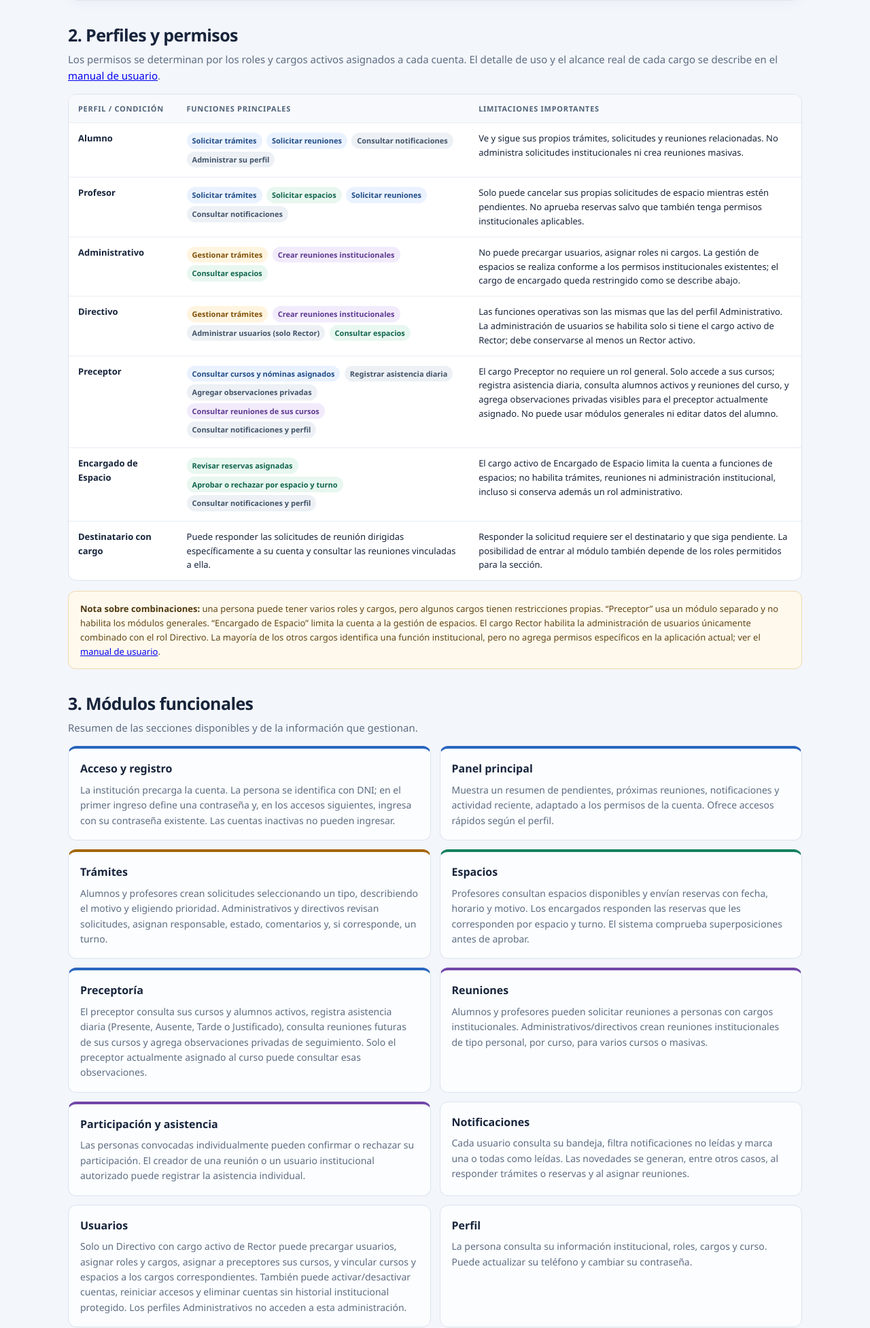
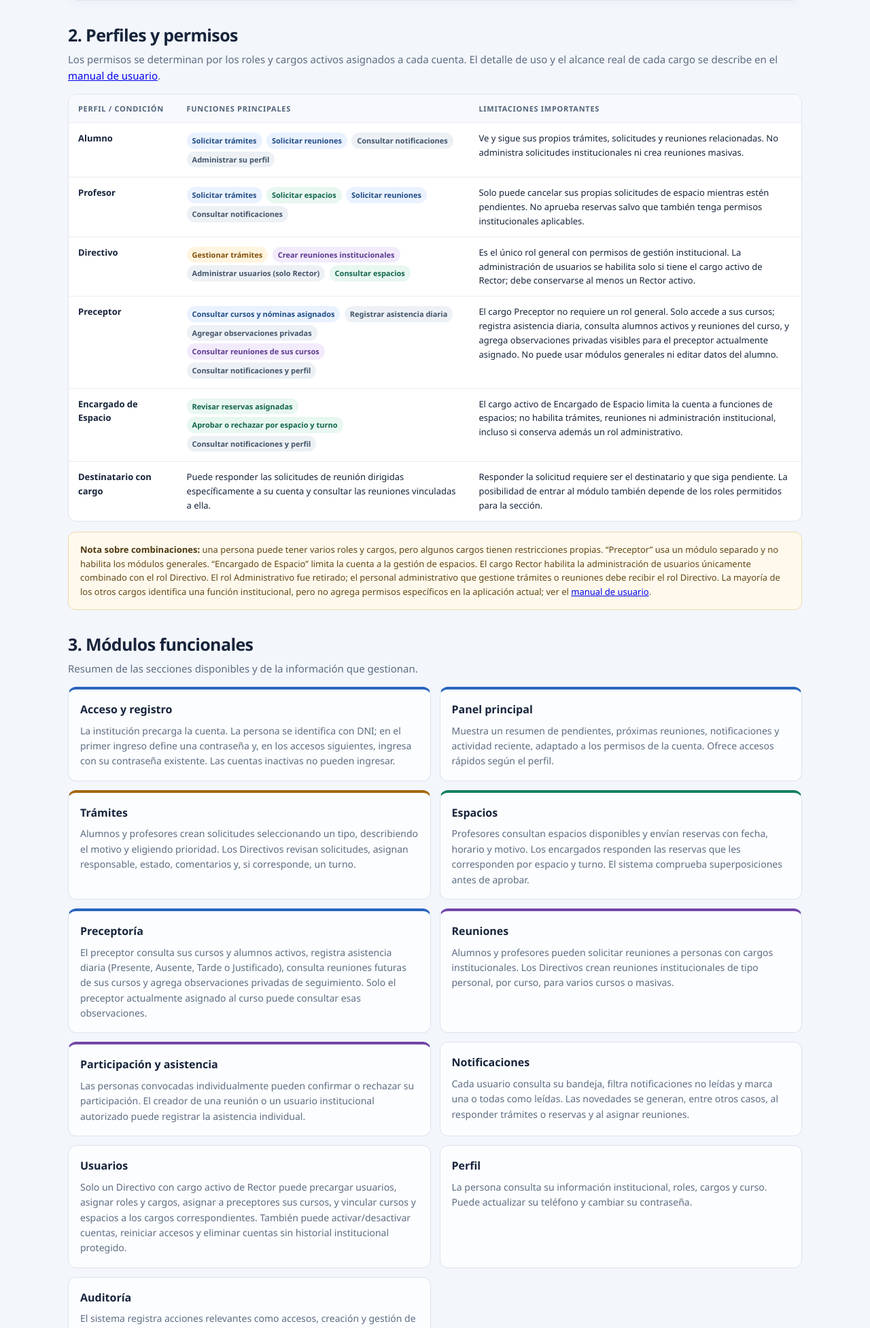
Before and after one commit to bautiprogramadorjunior/TurnOK, a PHP site: page /DOCUMENTO_FUNCIONAL.html in a window 1280 px wide. Shown: the part 936-2889 px from the top of the page at 68% size. Run offline with PHP 8.4, Linux system fonts and the light colour scheme.

Commit message:
repositorio 2?

```diff
--- a/DOCUMENTO_FUNCIONAL.html
+++ b/DOCUMENTO_FUNCIONAL.html
@@ -255,15 +255,6 @@
                         <td>Solo puede cancelar sus propias solicitudes de espacio mientras estén pendientes. No aprueba reservas salvo que también tenga permisos institucionales aplicables.</td>
                     </tr>
                     <tr>
-                        <td>Administrativo</td>
-                        <td>
-                            <span class="badge amber">Gestionar trámites</span>
-                            <span class="badge violet">Crear reuniones institucionales</span>
-                            <span class="badge green">Consultar espacios</span>
-                        </td>
-                        <td>No puede precargar usuarios, asignar roles ni cargos. La gestión de espacios se realiza conforme a los permisos institucionales existentes; el cargo de encargado queda restringido como se describe abajo.</td>
-                    </tr>
-                    <tr>
                         <td>Directivo</td>
                         <td>
                             <span class="badge amber">Gestionar trámites</span>
@@ -271,7 +262,7 @@
                             <span class="badge">Administrar usuarios (solo Rector)</span>
                             <span class="badge green">Consultar espacios</span>
                         </td>
-                        <td>Las funciones operativas son las mismas que las del perfil Administrativo. La administración de usuarios se habilita solo si tiene el cargo activo de Rector; debe conservarse al menos un Rector activo.</td>
+                        <td>Es el único rol general con permisos de gestión institucional. La administración de usuarios se habilita solo si tiene el cargo activo de Rector; debe conservarse al menos un Rector activo.</td>
                     </tr>
                     <tr>
                         <td>Preceptor</td>
@@ -302,7 +293,7 @@
             </table>
         </div>
         <div class="callout">
-            <strong>Nota sobre combinaciones:</strong> una persona puede tener varios roles y cargos, pero algunos cargos tienen restricciones propias. “Preceptor” usa un módulo separado y no habilita los módulos generales. “Encargado de Espacio” limita la cuenta a la gestión de espacios. El cargo Rector habilita la administración de usuarios únicamente combinado con el rol Directivo. La mayoría de los otros cargos identifica una función institucional, pero no agrega permisos específicos en la aplicación actual; ver el <a href="MANUAL_USUARIO.html">manual de usuario</a>.
+            <strong>Nota sobre combinaciones:</strong> una persona puede tener varios roles y cargos, pero algunos cargos tienen restricciones propias. “Preceptor” usa un módulo separado y no habilita los módulos generales. “Encargado de Espacio” limita la cuenta a la gestión de espacios. El cargo Rector habilita la administración de usuarios únicamente combinado con el rol Directivo. El rol Administrativo fue retirado; el personal administrativo que gestione trámites o reuniones debe recibir el rol Directivo. La mayoría de los otros cargos identifica una función institucional, pero no agrega permisos específicos en la aplicación actual; ver el <a href="MANUAL_USUARIO.html">manual de usuario</a>.
         </div>
     </section>
 
@@ -322,7 +313,7 @@
             </article>
             <article class="tile amber">
                 <h3>Trámites</h3>
-                <p>Alumnos y profesores crean solicitudes seleccionando un tipo, describiendo el motivo y eligiendo prioridad. Administrativos y directivos revisan solicitudes, asignan responsable, estado, comentarios y, si corresponde, un turno.</p>
+                <p>Alumnos y profesores crean solicitudes seleccionando un tipo, describiendo el motivo y eligiendo prioridad. Los Directivos revisan solicitudes, asignan responsable, estado, comentarios y, si corresponde, un turno.</p>
             </article>
             <article class="tile green">
                 <h3>Espacios</h3>
@@ -334,7 +325,7 @@
             </article>
             <article class="tile violet">
                 <h3>Reuniones</h3>
-                <p>Alumnos y profesores pueden solicitar reuniones a personas con cargos institucionales. Administrativos/directivos crean reuniones institucionales de tipo personal, por curso, para varios cursos o masivas.</p>
+                <p>Alumnos y profesores pueden solicitar reuniones a personas con cargos institucionales. Los Directivos crean reuniones institucionales de tipo personal, por curso, para varios cursos o masivas.</p>
             </article>
             <article class="tile violet">
                 <h3>Participación y asistencia</h3>
@@ -346,7 +337,7 @@
             </article>
             <article class="tile">
                 <h3>Usuarios</h3>
-                <p>Solo un Directivo con cargo activo de Rector puede precargar usuarios, asignar roles y cargos, asignar a preceptores sus cursos, y vincular cursos y espacios a los cargos correspondientes. También puede activar/desactivar cuentas, reiniciar accesos y eliminar cuentas sin historial institucional protegido. Los perfiles Administrativos no acceden a esta administración.</p>
+                <p>Solo un Directivo con cargo activo de Rector puede precargar usuarios, asignar roles y cargos, asignar a preceptores sus cursos, y vincular cursos y espacios a los cargos correspondientes. También puede activar/desactivar cuentas, reiniciar accesos y eliminar cuentas sin historial institucional protegido.</p>
             </article>
             <article class="tile">
                 <h3>Perfil</h3>
@@ -370,7 +361,7 @@
                 <div class="steps">
                     <div class="step"><strong>Ingreso</strong><span>El usuario inicia sesión con su DNI y contraseña; el sistema reconoce su perfil.</span></div>
                     <div class="step"><strong>Creación</strong><span>Alumno o profesor selecciona el tipo, explica el motivo y define una prioridad.</span></div>
-                    <div class="step"><strong>Revisión institucional</strong><span>Administrativo o directivo consulta la solicitud, asigna un responsable y actualiza su estado.</span></div>
+                    <div class="step"><strong>Revisión institucional</strong><span>Un usuario con rol Directivo consulta la solicitud, asigna un responsable y actualiza su estado.</span></div>
                     <div class="step"><strong>Turno opcional</strong><span>Al aprobar, puede indicar fecha, hora y lugar del turno.</span></div>
                     <div class="step"><strong>Seguimiento</strong><span>El solicitante consulta el estado, los comentarios, el responsable y el turno asignado; recibe notificaciones de aprobación o rechazo.</span></div>
                 </div>
@@ -398,7 +389,7 @@
             <article class="card">
                 <h3 style="margin-top:0">D. Reunión institucional</h3>
                 <div class="steps">
-                    <div class="step"><strong>Creación</strong><span>Un administrativo o directivo completa título, tipo, fecha, horario y lugar.</span></div>
+                    <div class="step"><strong>Creación</strong><span>Un usuario con rol Directivo completa título, tipo, fecha, horario y lugar.</span></div>
                     <div class="step"><strong>Selección del público</strong><span>Según el tipo, selecciona personas, uno o más cursos, o roles/grupos convocados.</span></div>
                     <div class="step"><strong>Convocatoria</strong><span>La reunión y sus participantes/segmentos quedan guardados para consulta.</span></div>
                     <div class="step"><strong>Confirmación</strong><span>Los participantes individuales registran si asistirán o no.</span></div>
@@ -417,7 +408,7 @@
             <ul class="rule-list">
                 <li><strong>Identificación:</strong> el DNI debe corresponder a una cuenta precargada y activa. La contraseña inicial debe tener al menos 8 caracteres, mayúscula, minúscula y número.</li>
                 <li><strong>Trámites:</strong> la solicitud requiere un tipo activo y un motivo de al menos 10 caracteres. Las prioridades permitidas son Baja, Normal y Alta.</li>
-                <li><strong>Estados de trámite:</strong> Pendiente, Aprobado, Rechazado y Finalizado. El responsable debe tener rol Administrativo o Directivo.</li>
+                <li><strong>Estados de trámite:</strong> Pendiente, Aprobado, Rechazado y Finalizado. El responsable debe tener rol Directivo.</li>
                 <li><strong>Turnos:</strong> para asignarlos se necesitan fecha, hora y lugar válidos. Se pueden actualizar cuando ya existía uno para la solicitud.</li>
                 <li><strong>Reservas:</strong> solo profesores pueden crear y cancelar sus solicitudes. La fecha no puede estar en el pasado; la hora de fin debe ser posterior a la de inicio y el motivo debe tener al menos 10 caracteres.</li>
                 <li><strong>Turno de espacio:</strong> las solicitudes con inicio antes de las 13:30 corresponden a TM; las de inicio desde las 13:30 corresponden a TT. El encargado solo puede responder espacios y turnos que tenga asignados.</li>
--- a/database/diagrama_base_de_datos.html
+++ b/database/diagrama_base_de_datos.html
@@ -379,7 +379,7 @@
                         <thead><tr><th>Tabla</th><th>Para qué sirve</th><th>Clave principal y referencias</th></tr></thead>
                         <tbody>
                             <tr><td><code>usuarios</code></td><td>Datos de cada persona, acceso y estado de cuenta.</td><td><span class="key">PK:</span> <code>id</code>. DNI y email son únicos.</td></tr>
-                            <tr><td><code>roles</code></td><td>Perfiles generales: Alumno, Profesor, Administrativo y Directivo.</td><td><span class="key">PK:</span> <code>id</code>. Nombre único.</td></tr>
+                            <tr><td><code>roles</code></td><td>Perfiles generales: Alumno, Profesor y Directivo.</td><td><span class="key">PK:</span> <code>id</code>. Nombre único.</td></tr>
                             <tr><td><code>usuario_roles</code></td><td>Asignaciones de roles a usuarios.</td><td><span class="key">PK compuesta:</span> <code>usuario_id + rol_id</code>. <span class="foreign">FK:</span> <code>usuario_id → usuarios.id</code>; <code>rol_id → roles.id</code>.</td></tr>
                             <tr><td><code>cargos</code></td><td>Catálogo de cargos institucionales, como Rector o Encargado de Espacio.</td><td><span class="key">PK:</span> <code>id</code>. Nombre único.</td></tr>
                             <tr><td><code>usuario_cargos</code></td><td>Cargos de cada persona, con estado y vigencia.</td><td><span class="key">PK:</span> <code>id</code>. <span class="foreign">FK:</span> <code>usuario_id → usuarios.id</code>; <code>cargo_id → cargos.id</code>. Par usuario–cargo único.</td></tr>
--- a/database/schema.sql
+++ b/database/schema.sql
@@ -14,7 +14,7 @@ SET CHARACTER SET utf8mb4;
 -- ============================================================
 
 -- Tabla: roles
--- Almacena los roles generales del sistema (Alumno, Profesor, Administrativo, Directivo).
+-- Almacena los roles generales del sistema (Alumno, Profesor y Directivo).
 -- Separada de los cargos para permitir que una persona tenga múltiples roles.
 CREATE TABLE roles (
     id         INT UNSIGNED AUTO_INCREMENT PRIMARY KEY,
@@ -27,7 +27,6 @@ CREATE TABLE roles (
 INSERT INTO roles (nombre, descripcion) VALUES
 ('Alumno',         'Estudiante inscripto en la institución'),
 ('Profesor',       'Docente de la institución'),
-('Administrativo', 'Personal administrativo'),
 ('Directivo',      'Personal directivo y jerárquico');
 
 -- Tabla: cargos
@@ -304,7 +303,7 @@ CREATE TABLE solicitudes_tramites (
     prioridad        ENUM('Baja','Normal','Alta') NOT NULL DEFAULT 'Normal',
     estado           ENUM('Pendiente','Aprobado','Rechazado','Finalizado') NOT NULL DEFAULT 'Pendiente',
     fecha_solicitud  DATETIME NOT NULL DEFAULT CURRENT_TIMESTAMP,
-    responsable_id   INT UNSIGNED NULL COMMENT 'Administrativo o directivo asignado',
+    responsable_id   INT UNSIGNED NULL COMMENT 'Directivo asignado',
     comentarios      TEXT NULL,
     updated_at       DATETIME NOT NULL DEFAULT CURRENT_TIMESTAMP ON UPDATE CURRENT_TIMESTAMP,
     CONSTRAINT fk_soltram_solicitante  FOREIGN KEY (solicitante_id)  REFERENCES usuarios(id) ON UPDATE CASCADE ON DELETE RESTRICT,
--- a/includes/auth.php
+++ b/includes/auth.php
@@ -92,7 +92,7 @@ function is_space_manager_only(): bool
 
 function can_manage_institution(): bool
 {
-    return !is_space_manager_only() && !has_cargo('Preceptor') && has_any_role(['Administrativo', 'Directivo']);
+    return !is_space_manager_only() && !has_cargo('Preceptor') && has_role('Directivo');
 }
 
 function can_manage_users(): bool
--- a/includes/sidebar.php
+++ b/includes/sidebar.php
@@ -3,9 +3,9 @@ declare(strict_types=1);
 
 $navItems = [
     ['key' => 'dashboard', 'label' => 'Panel principal', 'href' => 'dashboard.php', 'icon' => 'home', 'show' => true],
-    ['key' => 'tramites', 'label' => 'Trámites', 'href' => 'tramites.php', 'icon' => 'file', 'show' => !is_space_manager_only() && has_any_role(['Alumno', 'Profesor', 'Administrativo', 'Directivo'])],
+    ['key' => 'tramites', 'label' => 'Trámites', 'href' => 'tramites.php', 'icon' => 'file', 'show' => !is_space_manager_only() && has_any_role(['Alumno', 'Profesor', 'Directivo'])],
     ['key' => 'espacios', 'label' => 'Espacios', 'href' => 'espacios.php', 'icon' => 'building', 'show' => !has_cargo('Preceptor') && (has_role('Profesor') || has_cargo('Encargado de Espacio') || can_manage_institution())],
-    ['key' => 'reuniones', 'label' => 'Reuniones', 'href' => 'reuniones.php', 'icon' => 'calendar', 'show' => !is_space_manager_only() && has_any_role(['Alumno', 'Profesor', 'Administrativo', 'Directivo'])],
+    ['key' => 'reuniones', 'label' => 'Reuniones', 'href' => 'reuniones.php', 'icon' => 'calendar', 'show' => !is_space_manager_only() && has_any_role(['Alumno', 'Profesor', 'Directivo'])],
     ['key' => 'preceptoria', 'label' => 'Preceptoría', 'href' => 'preceptoria.php', 'icon' => 'users', 'show' => !is_space_manager_only() && has_cargo('Preceptor')],
     ['key' => 'notificaciones', 'label' => 'Notificaciones', 'href' => 'notificaciones.php', 'icon' => 'bell', 'show' => true],
     ['key' => 'usuarios', 'label' => 'Usuarios', 'href' => 'usuarios.php', 'icon' => 'users', 'show' => can_manage_users()],
--- a/reuniones.php
+++ b/reuniones.php
@@ -1,7 +1,7 @@
 <?php
 declare(strict_types=1);
 require __DIR__ . '/includes/bootstrap.php';
-$user = require_roles(['Alumno', 'Profesor', 'Administrativo', 'Directivo']);
+$user = require_roles(['Alumno', 'Profesor', 'Directivo']);
 $pdo = db();
 $userId = (int) $user['id'];
 $isRequester = has_any_role(['Alumno', 'Profesor']);
@@ -132,7 +132,7 @@ if (is_post()) {
             }
         } elseif ($action === 'create_meeting') {
             if (!$isManager) {
-                throw new RuntimeException('Solo administrativos y directivos pueden crear reuniones institucionales.');
+                throw new RuntimeException('Solo los usuarios con rol Directivo pueden crear reuniones institucionales.');
             }
 
             $title = post_string('titulo');
```
Also changed, not shown: MANUAL_USUARIO.html (+9 -14 lines), database/administrativo_a_directivo_migration.sql (added, +36 -0 lines), database/seed_demo.sql (+2 -6 lines), tramites.php (+5 -5 lines), README.md.
